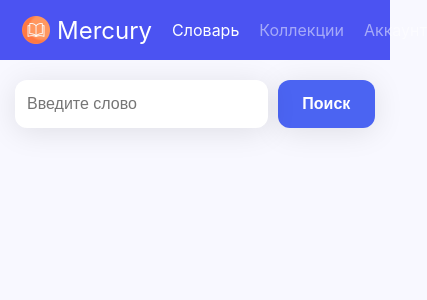
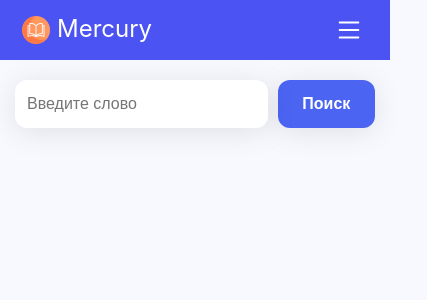
Before and after one commit to SkullMag/mercury-web, a React (Create React App) app: page /dictionary in a window 390 px wide. Shown: the top 300 px of the page, 427 px wide, since content can reach past the window. Built offline with nearby package versions, Linux system fonts and the light colour scheme.

Commit message:
Created hamburger icon for mobile

```diff
--- a/src/components/Header.jsx
+++ b/src/components/Header.jsx
@@ -3,18 +3,29 @@ import logo from "../assets/1024.png";
 import "../styles/Header.css";
 import { Link, useLocation } from "react-router-dom";
 import { useTranslation } from "react-i18next";
+import { HamburgerIcon } from "../icons/HamburgerIcon";
 
 
-function Header(props) {
+function Header() {
     const location = useLocation();
     const { t } = useTranslation("navbar")
+    const [isResponsive, setResponsive] = React.useState(false)
+
     return (
-        <nav className="Header">
-            <img alt="logo" src={logo} height="32px" id="logo" />
-            <p className="titleName">Mercury</p>
-            <Link className={location.pathname === "/dictionary" ? "pageLink active" : "pageLink"} to="/dictionary">{t("dictionary")}</Link>
-            <Link className={location.pathname === "/collections" ? "pageLink active" : "pageLink"} to="/collections">{t("collections")}</Link>
-            <Link className={location.pathname === "/account" ? "pageLink active" : "pageLink"} to="/account">{t("account")}</Link>
+        <nav className={isResponsive ? "Header responsive" : "Header"}>
+            <div style={{display: "flex"}} className="logoTitle">
+                <img alt="logo" src={logo} height="32px" id="logo" />
+                <p className="titleName">Mercury</p>
+            </div>
+            <div className="linksToPages">
+                <Link className={location.pathname === "/dictionary" ? "pageLink active" : "pageLink"} to="/dictionary">{t("dictionary")}</Link>
+                <Link className={location.pathname === "/collections" ? "pageLink active" : "pageLink"} to="/collections">{t("collections")}</Link>
+                <Link className={location.pathname === "/account" ? "pageLink active" : "pageLink"} to="/account">{t("account")}</Link>
+            </div>
+
+            <button className="hamburger" onClick={() => setResponsive(!isResponsive)}>
+                <HamburgerIcon width="30px" height="30px" fill="white" />
+            </button>
         </nav>
     );
 }
--- /dev/null
+++ b/src/icons/HamburgerIcon.jsx
@@ -0,0 +1,9 @@
+import React from "react"
+
+export const HamburgerIcon = ({ width, height, fill, hamburgerClassName }) => {
+    return (
+        <svg xmlns="http://www.w3.org/2000/svg" width={width} height={height} fill={fill} className={"bi bi-list " + hamburgerClassName} viewBox="0 0 16 16">
+            <path fill-rule="evenodd" d="M2.5 12a.5.5 0 0 1 .5-.5h10a.5.5 0 0 1 0 1H3a.5.5 0 0 1-.5-.5zm0-4a.5.5 0 0 1 .5-.5h10a.5.5 0 0 1 0 1H3a.5.5 0 0 1-.5-.5zm0-4a.5.5 0 0 1 .5-.5h10a.5.5 0 0 1 0 1H3a.5.5 0 0 1-.5-.5z"/>
+        </svg>
+    )
+}
--- a/src/styles/Header.css
+++ b/src/styles/Header.css
@@ -1,13 +1,14 @@
 .Header {
     background-color: #4B53F2;
     height: 60px;
-    padding: 0 0 0 20px;
+    padding: 0 20px 0 20px;
     margin-bottom: 10px;
     display: flex;
     align-items: center;
     position: sticky;
     top: 0;
     z-index: 5;
+    overflow: hidden;
     /* justify-content: center;  */
 }
 
@@ -32,3 +33,62 @@
 .active {
     opacity: 1;
 }
+
+.Header .hamburger {
+    display: none;
+}
+
+@media screen and (max-width: 600px) {
+    /* .Header a {
+        display: none;
+    } */
+    .Header .hamburger {
+        margin-left: auto;
+        background-color: rgba(0, 0, 0, 0);
+        border: none;
+        display: flex;
+        justify-content: center;
+        cursor: pointer;
+    }
+
+    .Header .linksToPages {
+        display: none;
+    }
+
+}
+
+@media screen and (max-width: 600px) {
+    .Header.responsive {
+        position: relative;
+        flex-direction: column;
+        align-items:flex-start;
+        height: 190px;
+    }
+    .Header.responsive .linksToPages {
+        display: flex;
+        flex-direction: column;
+        position: absolute;
+        left: 0;
+        top: 50px;
+        width: calc(100% - 20px);
+    }
+
+    .Header.responsive .linksToPages a {
+        display: flex;
+        padding-left: 20px;
+        align-items: center;
+        height: 44px;
+    }
+
+    .Header.responsive .hamburger {
+        position: absolute;
+        right: 20px;
+        top: 14px;
+    }
+
+    .Header.responsive .logoTitle {
+        position: absolute;
+        left: 20px;
+        top: 14px;
+    }
+  }
```
